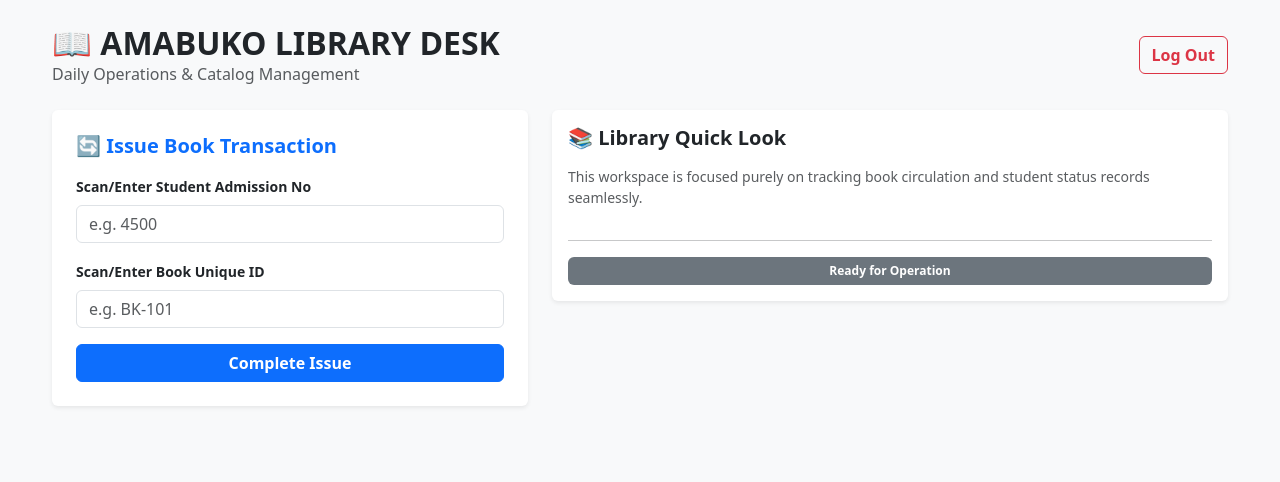
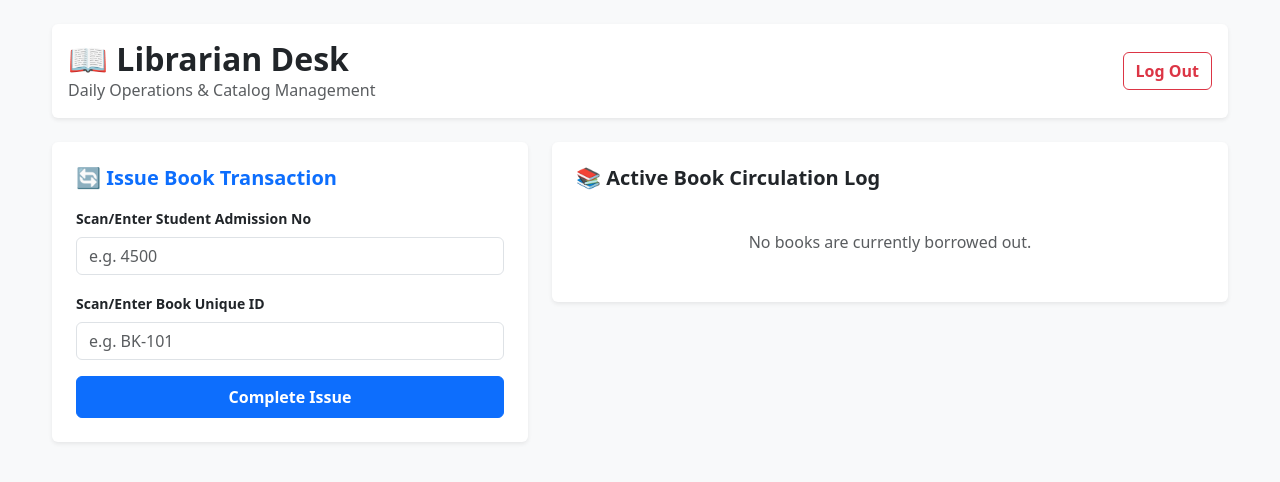
Before and after one commit to erickodhi/school-library-system, a Flask app: page /librarian_desk in a window 1280 px wide. Shown: the top 482 px of the page. Run offline with Flask 3, Linux system fonts and the light colour scheme.

Commit message:
Fully structured librarian workstation layout with tables and alert containers

```diff
--- a/templates/librarian.html
+++ b/templates/librarian.html
@@ -9,19 +9,30 @@
 <body class="bg-light p-4">
 
     <div class="container mx-auto" style="max-width: 1200px;">
-        <div class="d-flex justify-content-between align-items-center mb-4">
+        <div class="d-flex justify-content-between align-items-center mb-4 bg-white p-3 rounded shadow-sm">
             <div>
-                <h2 class="fw-bold text-dark mb-0">📖 AMABUKO LIBRARY DESK </h2>
+                <h2 class="fw-bold text-dark mb-0">📖 Librarian Desk</h2>
                 <p class="text-muted mb-0">Daily Operations & Catalog Management</p>
             </div>
             <a href="/" class="btn btn-outline-danger fw-bold">Log Out</a>
         </div>
 
+        {% with messages = get_flashed_messages(with_categories=true) %}
+          {% if messages %}
+            {% for category, message in messages %}
+              <div class="alert alert-{{ category }} alert-dismissible fade show fw-bold shadow-sm mb-4" role="alert">
+                 {{ message }}
+              </div>
+            {% endfor %}
+          {% endif %}
+        {% endwith %}
+
         <div class="row g-4">
             <div class="col-md-5">
-                <div class="card shadow-sm border-0 mb-4">
+                <div class="card shadow-sm border-0">
                     <div class="card-body p-4">
                         <h5 class="fw-bold text-primary mb-3">🔄 Issue Book Transaction</h5>
+
                         <form action="/issue_book" method="POST">
                             <div class="mb-3">
                                 <label class="form-label small fw-bold">Scan/Enter Student Admission No</label>
@@ -31,18 +42,46 @@
                                 <label class="form-label small fw-bold">Scan/Enter Book Unique ID</label>
                                 <input type="text" name="book_id" class="form-control" placeholder="e.g. BK-101" required>
                             </div>
-    <button type="submit" class="btn btn-primary w-100 fw-bold">Complete Issue</button>
+                            <button type="submit" class="btn btn-primary w-100 fw-bold py-2">Complete Issue</button>
                         </form>
+
                     </div>
                 </div>
             </div>
 
             <div class="col-md-7">
-                <div class="card shadow-sm border-0 p-3">
-                    <h5 class="fw-bold text-dark mb-3">📚 Library Quick Look</h5>
-                    <p class="text-muted small">This workspace is focused purely on tracking book circulation and student status records seamlessly.</p>
-                    <hr>
-                    <span class="badge bg-secondary p-2">Ready for Operation</span>
+                <div class="card shadow-sm border-0 p-4">
+                    <h5 class="fw-bold text-dark mb-3">📚 Active Book Circulation Log</h5>
+
+                    {% if loans %}
+                    <div class="table-responsive">
+                        <table class="table table-hover align-middle small">
+                            <thead class="table-light">
+                                <tr>
+                                    <th>Student Adm</th>
+                                    <th>Book ID</th>
+                                    <th>Issue Date</th>
+                                    <th>Status</th>
+                                </tr>
+                            </thead>
+                            <tbody>
+                                {% for loan in loans %}
+                                <tr>
+                                    <td><span class="badge bg-secondary">{{ loan.student_id }}</span></td>
+                                    <td><code>{{ loan.book_id }}</code></td>
+                                    <td>{{ loan.issue_date }}</td>
+                                    <td><span class="badge bg-warning text-dark">Out</span></td>
+                                </tr>
+                                {% endfor %}
+                            </tbody>
+                        </table>
+                    </div>
+                    {% else %}
+                    <div class="text-center text-muted py-4">
+                        <p class="mb-0">No books are currently borrowed out.</p>
+                    </div>
+                    {% endif %}
+
                 </div>
             </div>
         </div>
```
Lines whose indentation alone changed are shown as unchanged.
